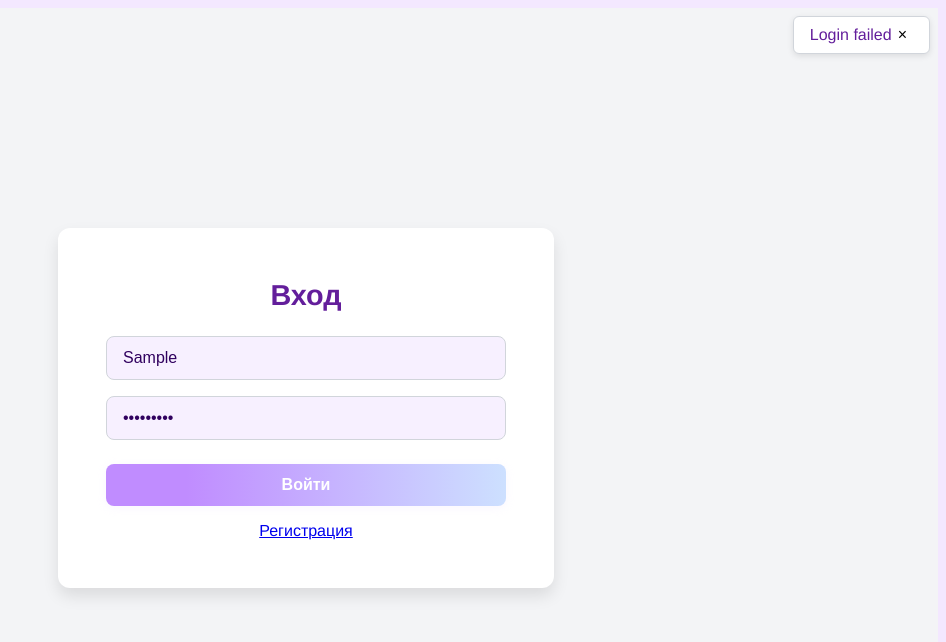
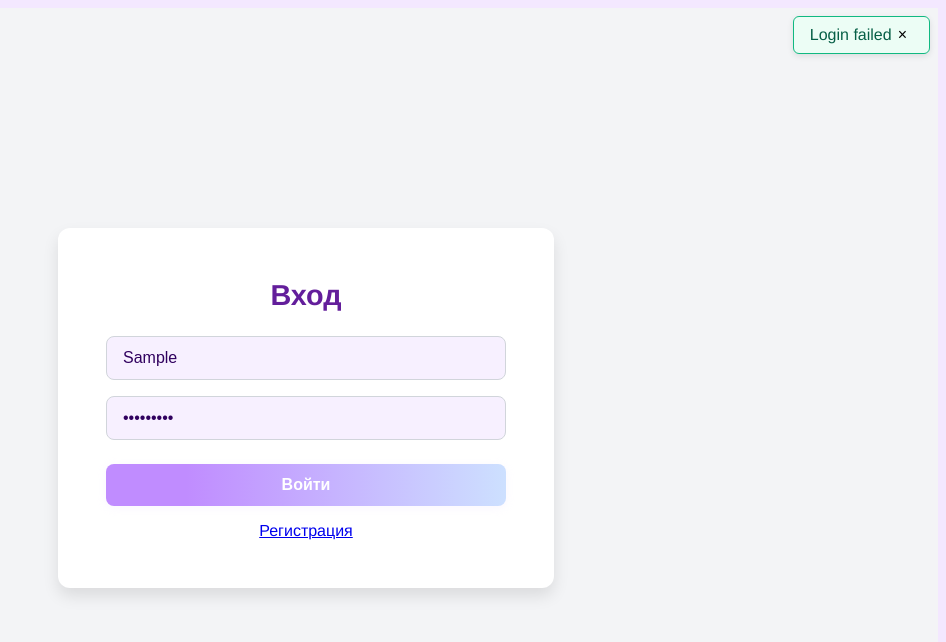
Before and after one commit to MiromanovDaniil/script-service-frontend, a Vue app: page /login in a window 1280 px wide. Both pictures are taken after typing "Sample", "Sample123" into the empty fields and a click on the button "Войти". Shown: the top 642 px of the page, without its empty margins (334-1280 px from the left). Built offline with nearby package versions, Linux system fonts and the light colour scheme; no server answers.

Commit message:
Document auto-dismissing notifications

```diff
--- a/src/components/Notifications.vue
+++ b/src/components/Notifications.vue
@@ -1,9 +1,11 @@
 <template>
   <div class="notifications">
-    <div v-for="note in notes" :key="note.id" class="note">
-      <span class="msg">{{ note.message }}</span>
-      <button class="close" @click="remove(note.id)">×</button>
-    </div>
+    <transition-group name="fade" tag="div">
+      <div v-for="note in notes" :key="note.id" class="note">
+        <span class="msg">{{ note.message }}</span>
+        <button class="close" @click="remove(note.id)">×</button>
+      </div>
+    </transition-group>
   </div>
 </template>
 
@@ -14,13 +16,13 @@ export default {
   computed: {
     notes() {
       return notifications.notifications
-    }
+    },
   },
   methods: {
     remove(id) {
       notifications.remove(id)
-    }
-  }
+    },
+  },
 }
 </script>
 
@@ -34,11 +36,12 @@ export default {
   gap: 0.5rem;
 }
 .note {
-  background: #ffffff;
-  border: 1px solid #d1d5db;
+  background: #ecfdf5;
+  border: 1px solid #10b981;
+  color: #065f46;
   padding: 0.5rem 1rem;
   border-radius: 6px;
-  box-shadow: 0 2px 6px rgba(0,0,0,0.1);
+  box-shadow: 0 2px 6px rgba(0, 0, 0, 0.1);
   display: flex;
   align-items: center;
 }
@@ -51,4 +54,13 @@ export default {
   cursor: pointer;
   font-size: 1rem;
 }
+
+.fade-enter-active,
+.fade-leave-active {
+  transition: opacity 0.3s;
+}
+.fade-enter-from,
+.fade-leave-to {
+  opacity: 0;
+}
 </style>
--- a/src/notifications.js
+++ b/src/notifications.js
@@ -2,12 +2,16 @@ import { reactive } from 'vue'
 
 const notifications = reactive([])
 
-function notify(message) {
-  notifications.push({ message, time: new Date().toISOString(), id: Date.now() })
+function notify(message, timeout = 3000) {
+  const id = Date.now()
+  notifications.push({ message, time: new Date().toISOString(), id })
+  if (timeout > 0) {
+    setTimeout(() => remove(id), timeout)
+  }
 }
 
 function remove(id) {
-  const idx = notifications.findIndex(n => n.id === id)
+  const idx = notifications.findIndex((n) => n.id === id)
   if (idx !== -1) notifications.splice(idx, 1)
 }
 
```
Also changed, not shown: 1 other file (tests, documents, lock files or other folders).
